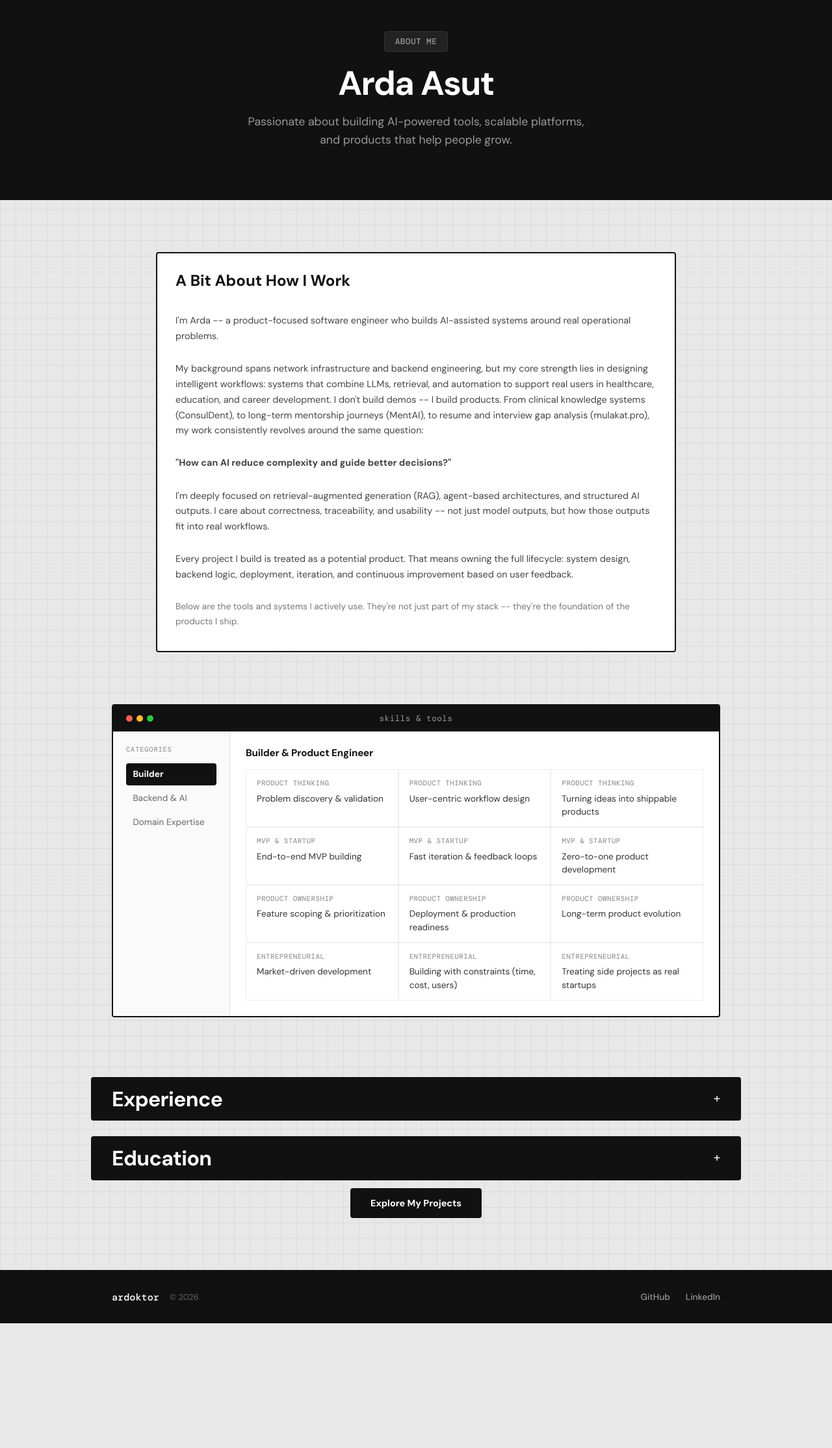
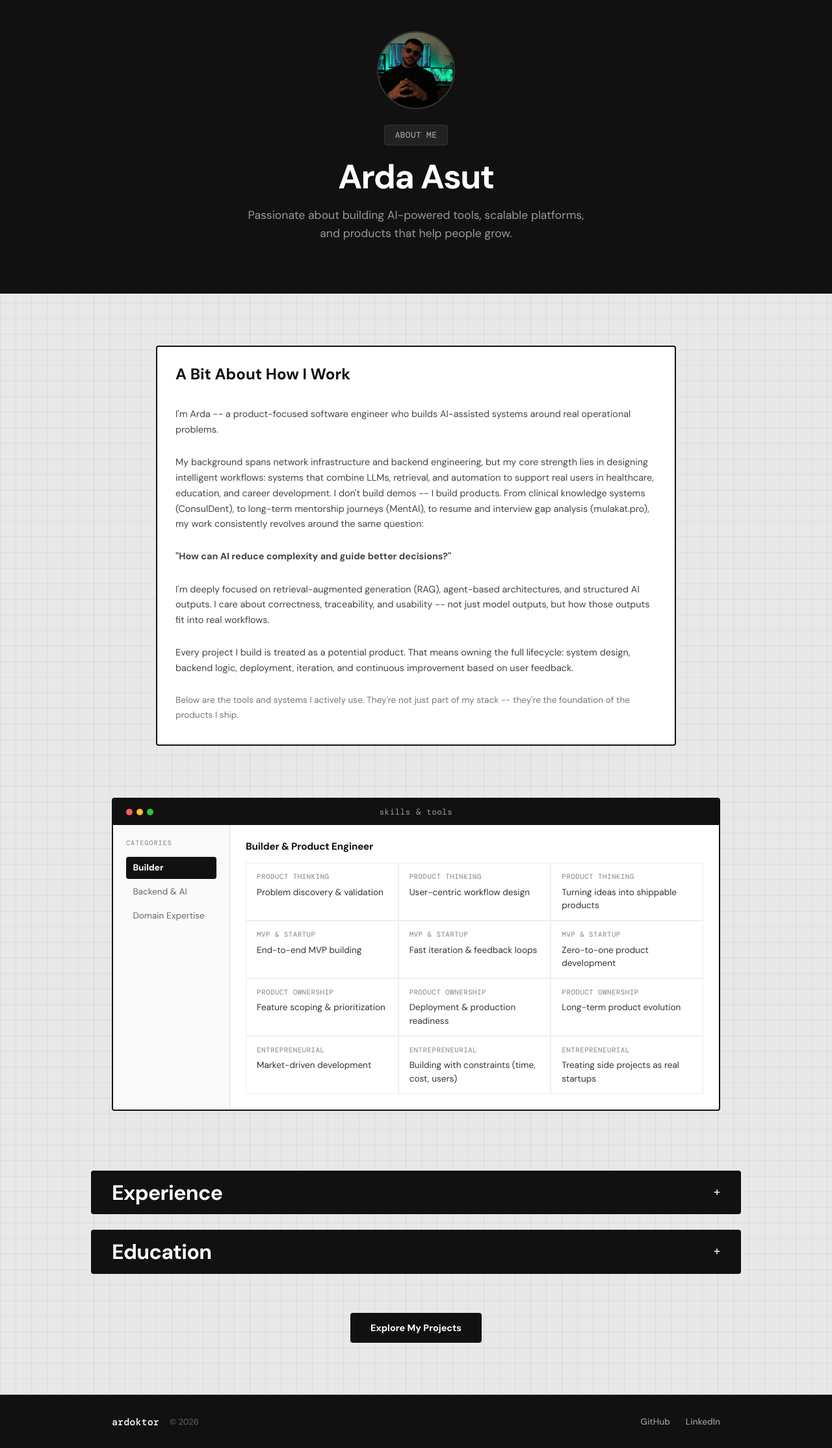
Before and after one commit to ardoktor/portfolio, a Django app: page /about/ in a window 1280 px wide. Shown: the part 62-2291 px from the top of the page at 65% size. Before the commit the page ends 2099 px from the top, so only its background shows below. Run offline with Django 5.2, Linux system fonts and the light colour scheme.

Commit message:
image added to about page

```diff
--- a/main/static/main/css/style.css
+++ b/main/static/main/css/style.css
@@ -183,6 +183,23 @@ body {
   gap: 1rem;
   justify-content: center;
   flex-wrap: wrap;
+}
+
+/* About hero: circular portrait */
+.hero-portrait-frame {
+  width: 120px;
+  height: 120px;
+  border-radius: 50%;
+  border: 2.5px solid #333333;
+  overflow: hidden;
+  margin: 0 auto 1.5rem;
+}
+
+.hero-portrait-img {
+  width: 100%;
+  height: 100%;
+  object-fit: cover;
+  object-position: center top;
 }
 
 /* ==========================================================================
@@ -902,6 +919,11 @@ body {
    RESPONSIVE
    ========================================================================== */
 @media (max-width: 767.98px) {
+  .hero-portrait-frame {
+    width: 100px;
+    height: 100px;
+  }
+
   .hero-title {
     font-size: 2.5rem;
   }
--- a/main/templates/main/about.html
+++ b/main/templates/main/about.html
@@ -8,6 +8,9 @@
 <!-- Hero Section (matches home page sizing) -->
 <section class="hero-section" data-aos="fade-up">
   <div class="hero-inner">
+    <div class="hero-portrait-frame">
+      <img src="{% static 'morpheus.jpg' %}" alt="Arda Asut" class="hero-portrait-img">
+    </div>
     <div class="hero-label">About Me</div>
     <h1 class="hero-title">Arda Asut</h1>
     <p class="hero-subtitle">Passionate about building AI-powered tools, scalable platforms, and products that help people grow.</p>
@@ -520,7 +523,7 @@
 </section>
 
 <!-- CTA -->
-<section class="section" style="padding-top: 0;">
+<section class="section" style="padding-top: 3rem;">
   <div class="section-inner text-center">
     <a href="{% url 'projects' %}" class="btn-theme">Explore My Projects</a>
   </div>
```
Also changed, not shown: main/static/morpheus.jpg (added).
